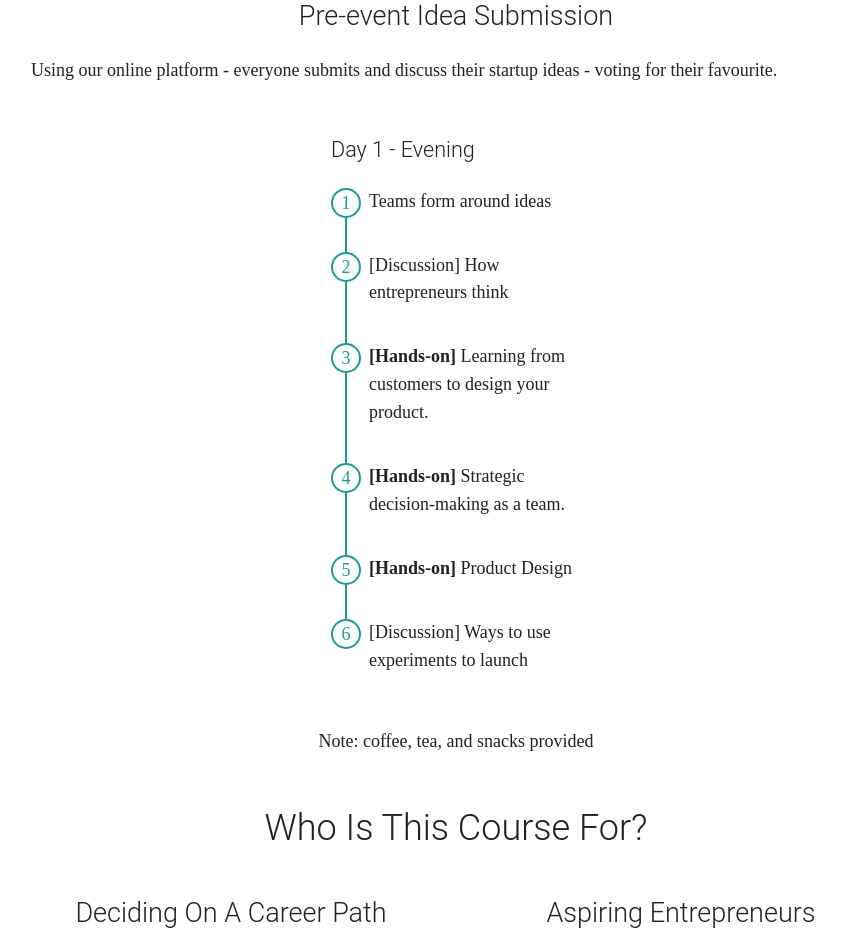
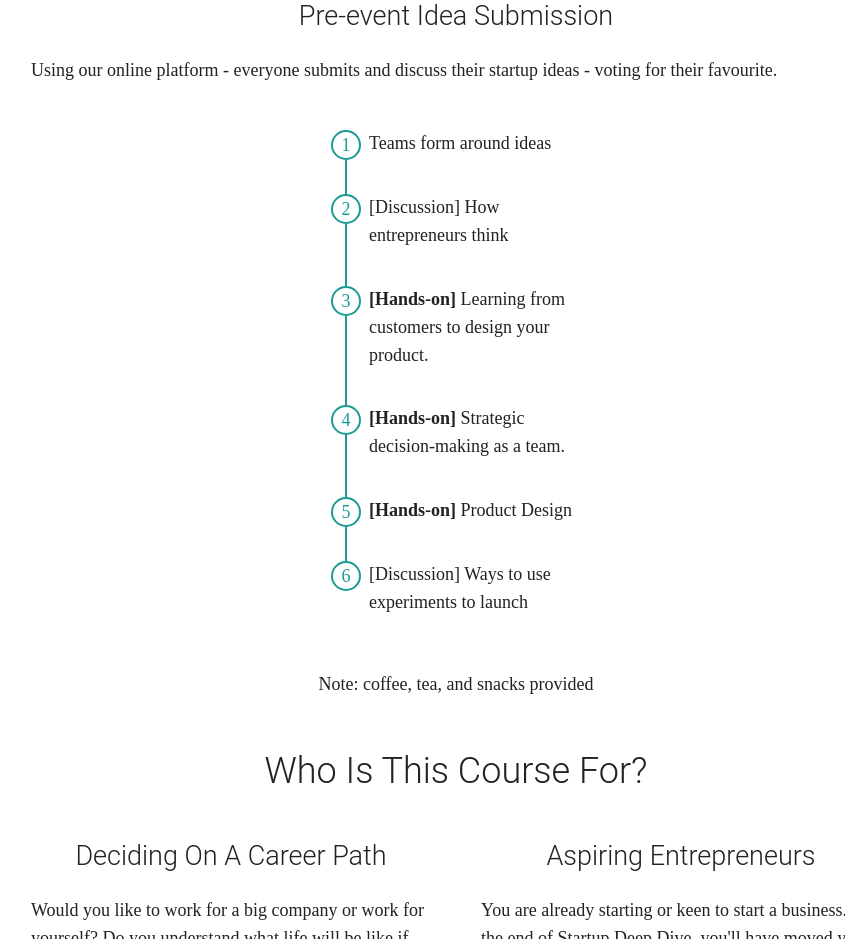
Before and after one commit to sourceinstitute/deepdive-site-istanbul, a plain HTML site: page index.html in a window 1280 px wide. Shown: the part 1438-2377 px from the top of the page, without its empty margins (184-1029 px from the left). Drawn offline with Linux system fonts and the light colour scheme.

Commit message:
remove day 1

```diff
--- a/index.html
+++ b/index.html
@@ -86,7 +86,7 @@ their ideas off the ground.
           <div class="span2 ">
           </div>
           <div class="span2 ">
-            <h3>Day 1 - Evening</h3>
+
             <ol class="timeline">
               <li> Teams form around ideas </li>
               <li> [Discussion] How entrepreneurs think</li>
```
